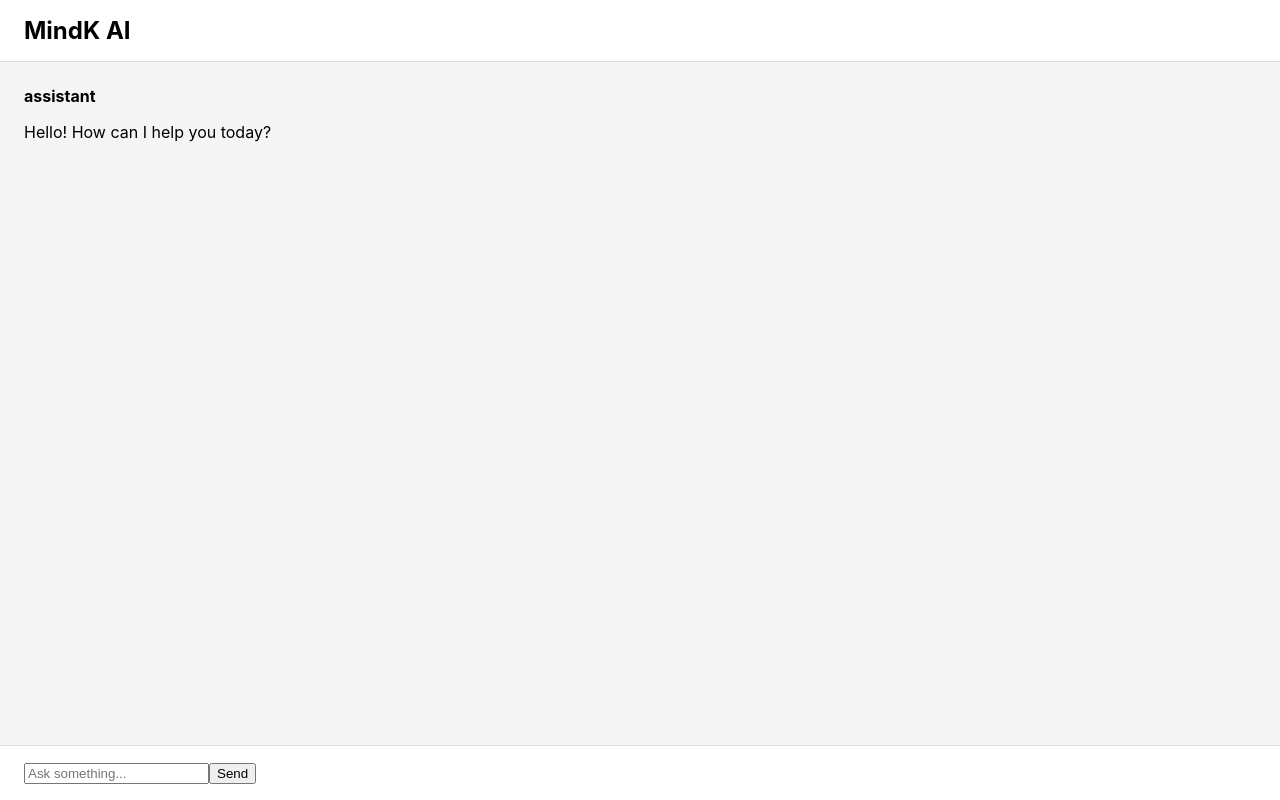
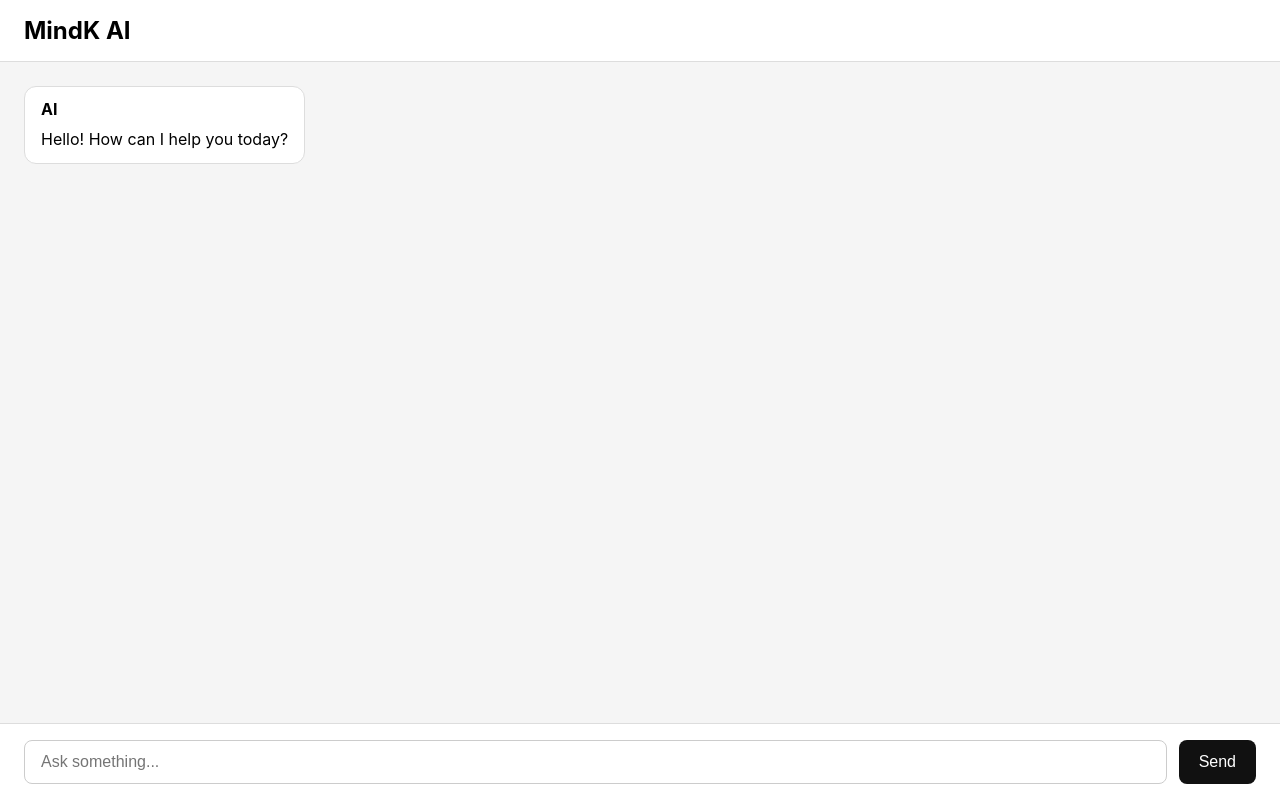
Before and after one commit to pitercoding/mindk-ai, a React (Vite) app in the folder frontend/: page / in a window 1280 px wide. Built offline with nearby package versions, Linux system fonts and the light colour scheme; no server answers.

Commit message:
feat(frontend): add chat message bubbles styling

```diff
--- a/frontend/src/App.css
+++ b/frontend/src/App.css
@@ -26,3 +26,66 @@
     border-top: 1px solid #ddd;
     background: white;
 }
+
+.chat-input {
+    display: flex;
+    gap: 12px;
+}
+
+.chat-input input {
+    flex: 1;
+    padding: 12px 16px;
+    border: 1px solid #ccc;
+    border-radius: 8px;
+    font-size: 16px;
+}
+
+.chat-input input:focus {
+    outline: none;
+    border-color: #666;
+}
+
+.chat-input button {
+    padding: 12px 20px;
+    border: none;
+    border-radius: 8px;
+    background: #111;
+    color: white;
+    font-size: 16px;
+    cursor: pointer;
+}
+
+.chat-input button:disabled,
+.chat-input input:disabled {
+    cursor: not-allowed;
+    opacity: 0.6;
+}
+
+.message {
+    max-width: 70%;
+    margin-bottom: 16px;
+    padding: 12px 16px;
+    border-radius: 12px;
+}
+
+.message p {
+    margin: 8px 0 0;
+    line-height: 1.5;
+}
+
+.message-user {
+    margin-left: auto;
+    background: #111;
+    color: white;
+}
+
+.message-assistant {
+    margin-right: auto;
+    background: white;
+    border: 1px solid #ddd;
+}
+
+.message-list {
+    display: flex;
+    flex-direction: column;
+}
--- a/frontend/src/components/chat/ChatInput.tsx
+++ b/frontend/src/components/chat/ChatInput.tsx
@@ -26,7 +26,9 @@ export default function ChatInput({
     }
 
     return (
-        <form onSubmit={handleSubmit}>
+        <form
+            className="chat-input"
+            onSubmit={handleSubmit}>
             <input
                 type="text"
                 placeholder="Ask something..."
--- a/frontend/src/components/chat/ChatMessage.tsx
+++ b/frontend/src/components/chat/ChatMessage.tsx
@@ -5,13 +5,25 @@ interface ChatMessageProps {
 }
 
 export default function ChatMessage({
-        message
-    }: ChatMessageProps) {
+    message,
+}: ChatMessageProps) {
+
+    const isUser = message.role === "user";
+
     return (
-        <div>
-            <strong>{message.role}</strong>
+        <div
+            className={`message ${isUser
+                    ? "message-user"
+                    : "message-assistant"
+                }`}
+        >
+            <strong>
+                {isUser ? "You" : "AI"}
+            </strong>
 
-            <p>{message.content}</p>
+            <p>
+                {message.content}
+            </p>
         </div>
     );
 }
--- a/frontend/src/components/chat/ChatMessageList.tsx
+++ b/frontend/src/components/chat/ChatMessageList.tsx
@@ -21,7 +21,8 @@ export default function ChatMessageList({
     }, [messages]);
 
     return (
-        <div>
+        <div className="message-list">
+
             {messages.map((message) => (
                 <ChatMessage
                     key={message.id}
@@ -30,6 +31,7 @@ export default function ChatMessageList({
             ))}
 
             <div ref={messagesEndRef} />
+
         </div>
     );
 }
```
